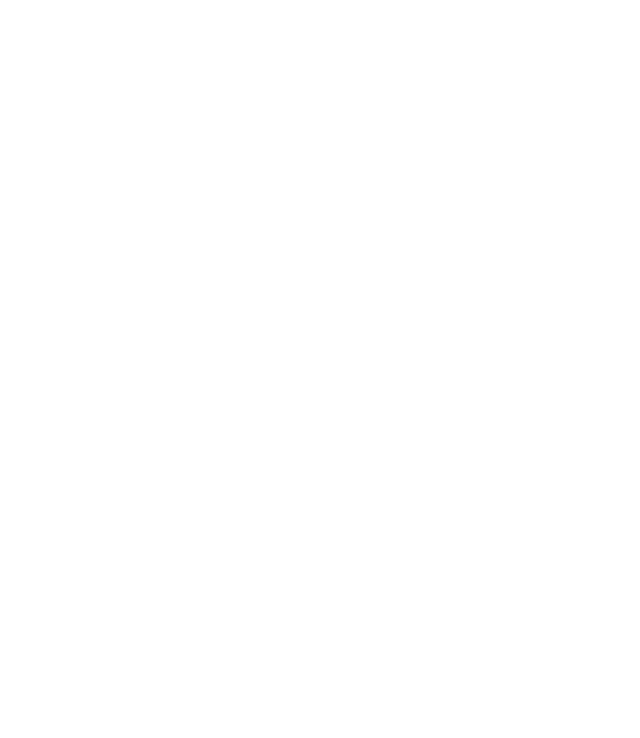
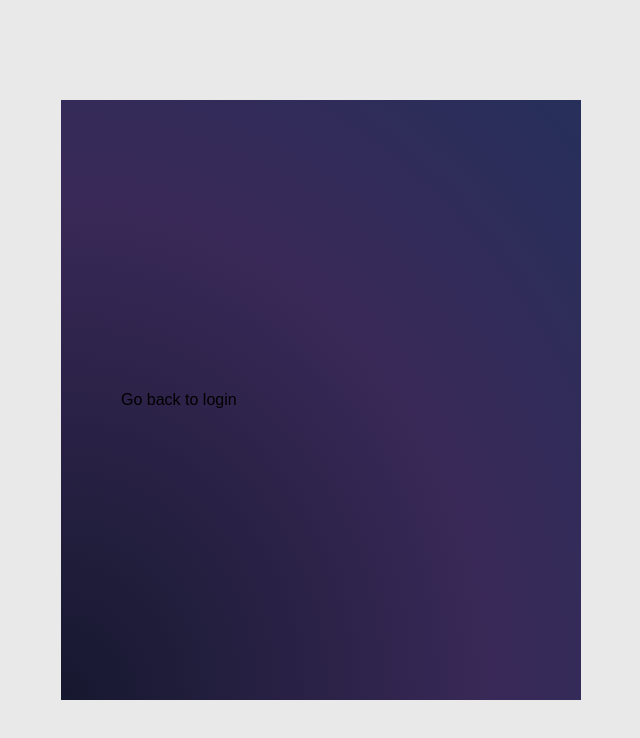
Before and after one commit to Walidi/OfficialReactAppWalid, a React (Create React App) app in the folder client/: page /Confirmation in a window 1280 px wide. Shown: the top 738 px of the page, without its empty margins (319-959 px from the left). Built offline with nearby package versions, Linux system fonts and the light colour scheme.

Commit message:
fixed registration and input-handling

```diff
--- /dev/null
+++ b/client/src/components/Confirmation/RegistrationConfirmed.css
@@ -0,0 +1,47 @@
+* {
+    box-sizing: border-box;
+    margin: 0;
+    padding: 0;
+    font-family: "Nunito", sans-serif;
+  }
+  .confirmationContainer {
+    padding: 60px;
+    margin: auto;
+    width: 100%;
+    max-width: 520px;
+    min-height: 600px;
+    display: flex;
+    flex-direction: column;
+    justify-content: center;
+    background: radial-gradient(
+      ellipse at left bottom,
+      rgba(22, 24, 47, 1) 0%,
+      rgba(38, 20, 72, 0.9) 59%,
+      rgba(17, 27, 75, 0.9) 100%
+    )
+  }
+  .Confirmation {
+    width: 100%;
+    min-height: 100vh;
+    padding: 0 20px;
+    background: #e9e9e9;
+    display: flex;
+  }
+
+  .Confirmation .confirmationContainer .buttonContainer p span:hover {
+    color: red;
+  }
+  .Confirmation .confirmationContainer .buttonContainer p span {
+    color: yellow;
+    font-weight: 500;
+    letter-spacing: 0.5px;
+    margin-left: 5px;
+    cursor: pointer;
+    transition: all 400ms ease-in-out;
+  }
+
+  .Confirmation .confirmationContainer .buttonContainer p {
+    margin: 14px 0 0 0;
+    text-align: right;
+    color: #fff;
+  }
--- /dev/null
+++ b/client/src/components/Confirmation/RegistrationConfirmed.js
@@ -0,0 +1,25 @@
+import React, { Component } from 'react';
+import './RegistrationConfirmed.css'
+
+class RegistrationConfirmed extends Component {
+
+    goBackToLogin =() => {
+        this.props.history.push('/');
+      }
+
+  render() {
+    return (
+
+    <section className="Confirmation">
+
+    <div className="confirmationContainer">
+        <p>
+            <span onClick={this.goBackToLogin}>Go back to login</span>
+        </p>
+        </div>
+    </section>
+    );
+  }
+};
+
+export default RegistrationConfirmed;
--- a/client/src/components/Registration/Registration.css
+++ b/client/src/components/Registration/Registration.css
@@ -75,6 +75,10 @@
   }
   .Registration .registrationContainer .errorMsg {
     color: red;
+    font-size: 15px;
+  }
+  .Registration .registrationContainer .errorMsg {
+    color: red;
     font-size: 16px;
   }
 
--- a/client/src/components/Registration/Registration.js
+++ b/client/src/components/Registration/Registration.js
@@ -1,6 +1,7 @@
 import React, { Component } from 'react';
 import Axios from 'axios';
 import './Registration.css'
+import  { useHistory } from 'react-router-dom';
 
 class Registration extends Component {
 
@@ -10,6 +11,11 @@
     passwordReg1: "",
     passWordReg2: "",
     phonenrReg: "",
+    usernameInputStatus: "",
+    nameInputStatus: "",
+    password1InputStatus: "",
+    password2InputStatus: "",
+    phonenrInputStatus: ""
   }
 
   componentDidMount() {                 //Resetting passwords after the checks so the states update fast thru this
@@ -27,21 +33,60 @@
     this.props.history.push('/');
   }
 
+  goToConfirmationScreen=() => {
+    this.props.history.push('/confirmation');
+  }
+
   handleRegistration = () => {
 
+    this.setState({usernameInputStatus: ""});         //Resetting the input-statuses so we can set them again on-press
+    this.setState({nameInputStatus: ""});
+    this.setState({password1InputStatus: ""});
+    this.setState({password2InputStatus: ""});
+    this.setState({phonenrInputStatus: ""});
+
+    let inputStatusOk = true;
+
+    if (this.state.nameReg == "") {
+      this.setState({nameInputStatus: "Name required!"})
+      inputStatusOk = false;
+    }
+   else if (this.state.nameReg.length < 3) {
+      this.setState({nameInputStatus: "Name must be least 3 characters!"})
+      inputStatusOk = false;
+    }
+
     if (this.state.phonenrReg.length < 8) {
-      alert("Please enter valid phone number!");
+      this.setState({phonenrInputStatus: "Valid phonenumber required!"});
+      inputStatusOk = false;
+     }
+
+    if (this.state.usernameReg == "") {
+      this.setState({usernameInputStatus: "Username required!"})
+      inputStatusOk = false;
+    }
+     else if (this.state.usernameReg.length < 3) {
+      this.setState({usernameInputStatus: "Username must be least 3 characters!"})
+      inputStatusOk = false;
+    }
+
+    if (this.state.passwordReg1 == "") {
+      this.setState({password1InputStatus: "Password required!"})
+      inputStatusOk = false;
     }
 
     else if (this.state.passwordReg1 != this.state.passWordReg2) {
-      alert("Passwords do not match - Try again!");
+      this.setState({password2InputStatus: "Passwords do not match!"})
+      inputStatusOk = false;
     }
 
-    else if (this.state.passwordReg1.length<5) {
-      alert("Password must at least be 5 characters!")
+   else if (this.state.passwordReg1.length<5) {
+      this.setState({password1InputStatus: "Password must at least be 5 characters!"})
+      inputStatusOk = false;
     }
 
-    else {
+    if (inputStatusOk){   //If input status is true I.E no input errors - We send post request!
+
     Axios.post("http://localhost:3001/register", {   //End-point for creation request
       username: this.state.usernameReg,
       name: this.state.nameReg,
@@ -53,7 +98,8 @@
       alert('Username already exists - Try another!');
       }
       else {
-      alert('Success!'); //Navigate to "Login" or "Confirmation page of the registration"
+      //alert('Success!'); //Navigate to "Login" or "Confirmation page of the registration"
+      this.goToConfirmationScreen;
       }
     })
     .catch(error => {
@@ -85,6 +131,8 @@
           this.setState({nameReg: event.target.value});
         }}
         />
+        <p className="errorMsg">{this.state.nameInputStatus}</p>
+
          <label>Phone number</label>
         <input
         type="number"
@@ -96,6 +144,8 @@
           this.setState({phonenrReg: event.target.value});
         }}
         />
+        <p className="errorMsg">{this.state.phonenrInputStatus}</p>
+
         <label>Username</label>
         <input
         type="text"
@@ -105,6 +155,9 @@
           this.setState({usernameReg: event.target.value});
         }}
         />
+
+        <p className="errorMsg">{this.state.usernameInputStatus}</p>
+
         <label>Password</label>
         <input
         type="password"
@@ -114,6 +167,8 @@
           this.setState({passwordReg1: event.target.value});
         }}
         />
+        <p className="errorMsg">{this.state.password1InputStatus}</p>
+
         <label>Repeat password</label>
         <input
         type="password"
@@ -123,6 +178,8 @@
           this.setState({passWordReg2: event.target.value});
         }}
         />
+        <p className="errorMsg">{this.state.password2InputStatus}</p>
+
         <div className="buttonContainer">
         <button onClick={this.handleRegistration}> Register </button>
         <p>
--- a/client/src/index.js
+++ b/client/src/index.js
@@ -3,12 +3,14 @@
 import { BrowserRouter as Router, Route, Switch } from 'react-router-dom';
 import Login from './components/Login/Login';
 import Registration from './components/Registration/Registration';
+import RegistrationConfirmed from './components/Confirmation/RegistrationConfirmed'
 
 const App = () => (               //Exact path = Beginning page of the site
   <Router>
     <Switch>
       <Route exact path="/" component={Login} />
       <Route path="/Registration" component={Registration} />
+      <Route path ="/Confirmation" component={RegistrationConfirmed}/>
     </Switch>
   </Router>
 );
```
